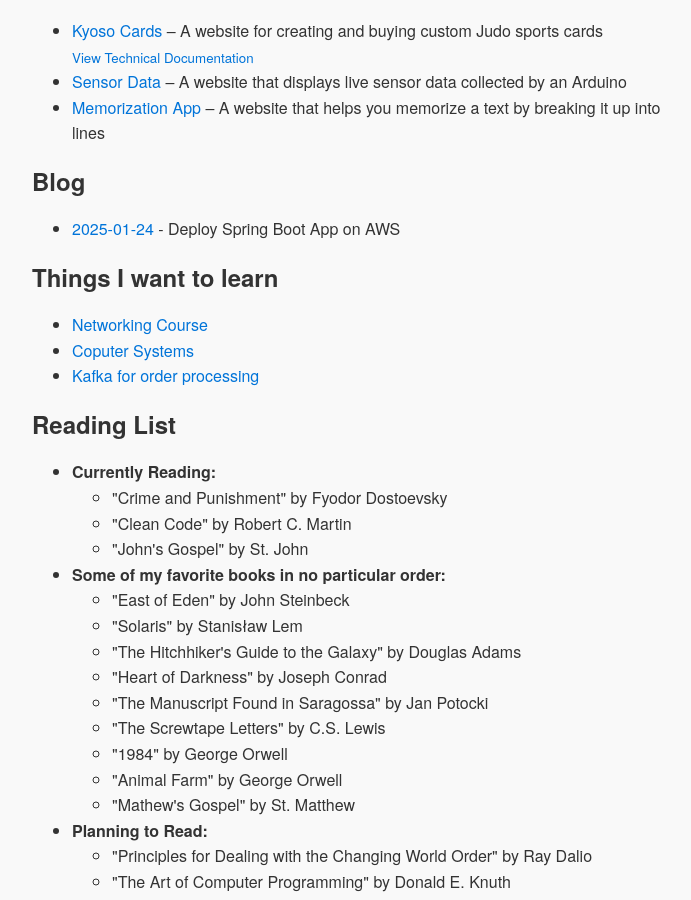
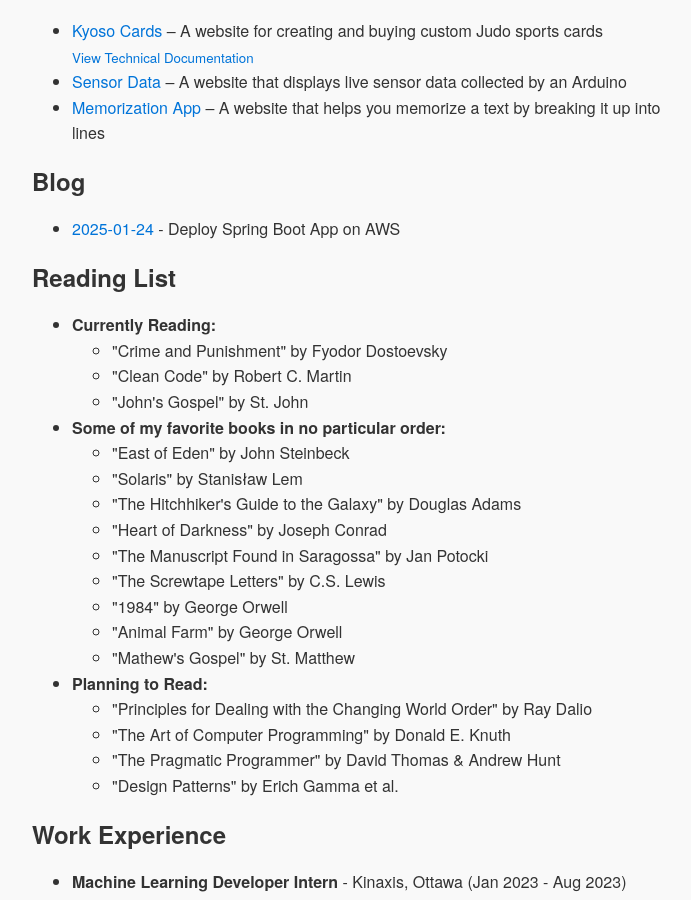
Before and after one commit to janpc01/janpc01.github.io, a Jekyll site: the page built from index.html, in a window 1280 px wide and 900 px high, scrolled down 399 px. Shown: the whole window, without its empty margins (283-974 px from the left). Built offline with Jekyll 4.4.1, drawn with Linux system fonts in a browser that asks for light colours; some web fonts are replaced; some of the changed text lies outside the part shown.

Commit message:
Update index.html

```diff
--- a/index.html
+++ b/index.html
@@ -81,13 +81,6 @@
             <a href="{{ post.url | relative_url }}">{{ post.date | date: "%Y-%m-%d" }}</a> - {{ post.title }}
         </li>
         {% endfor %}
-    </ul>
-
-    <h2>Things I want to learn</h2>
-    <ul>
-        <li><a href="https://www.youtube.com/watch?v=qiQR5rTSshw&ab_channel=freeCodeCamp.org">Networking Course</a></li>
-        <li><a href="https://notes.ekzhang.com/events/nysrg">Coputer Systems</a></li>
-        <li><a href="https://blog.stackademic.com/integrating-kafka-with-spring-boot-building-a-simple-order-processing-system-56bced9f7979">Kafka for order processing</a></li>
     </ul>
 
     <h2>Reading List</h2>
@@ -234,6 +227,13 @@
         <li><strong>Beginner:</strong> Russian</li>
     </ul>
 
+    <h2>Things I want to learn</h2>
+    <ul>
+        <li><a href="https://www.youtube.com/watch?v=qiQR5rTSshw&ab_channel=freeCodeCamp.org">Networking Course</a></li>
+        <li><a href="https://notes.ekzhang.com/events/nysrg">Coputer Systems</a></li>
+        <li><a href="https://blog.stackademic.com/integrating-kafka-with-spring-boot-building-a-simple-order-processing-system-56bced9f7979">Kafka for order processing</a></li>
+    </ul>
+
     <h2>Hobbies</h2>
     <ul>
         <li><strong>Judo</strong></li>
```
